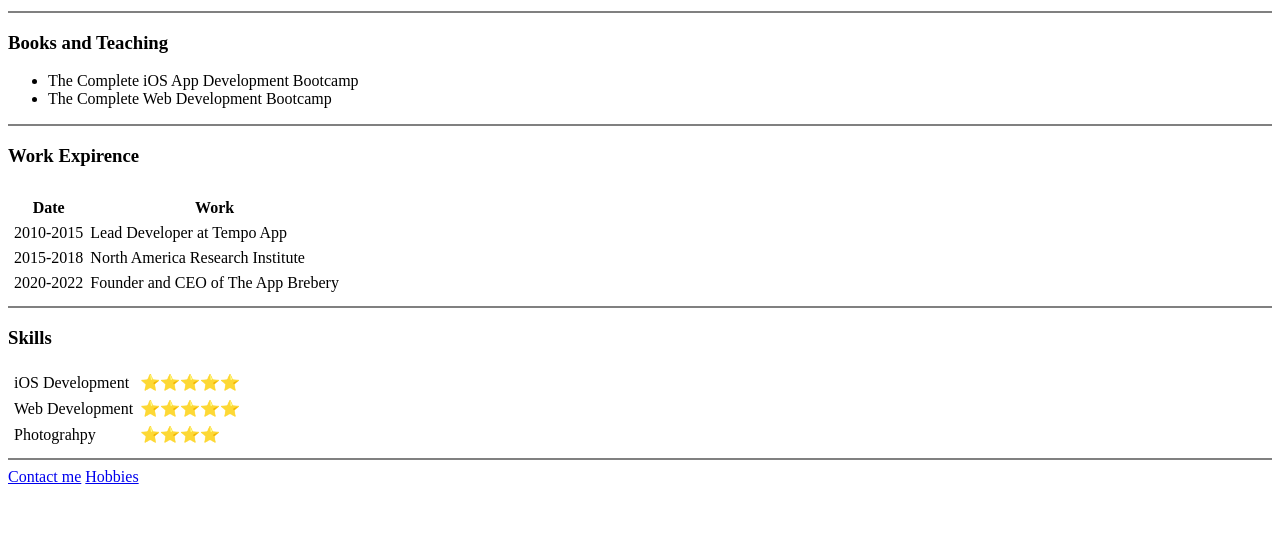
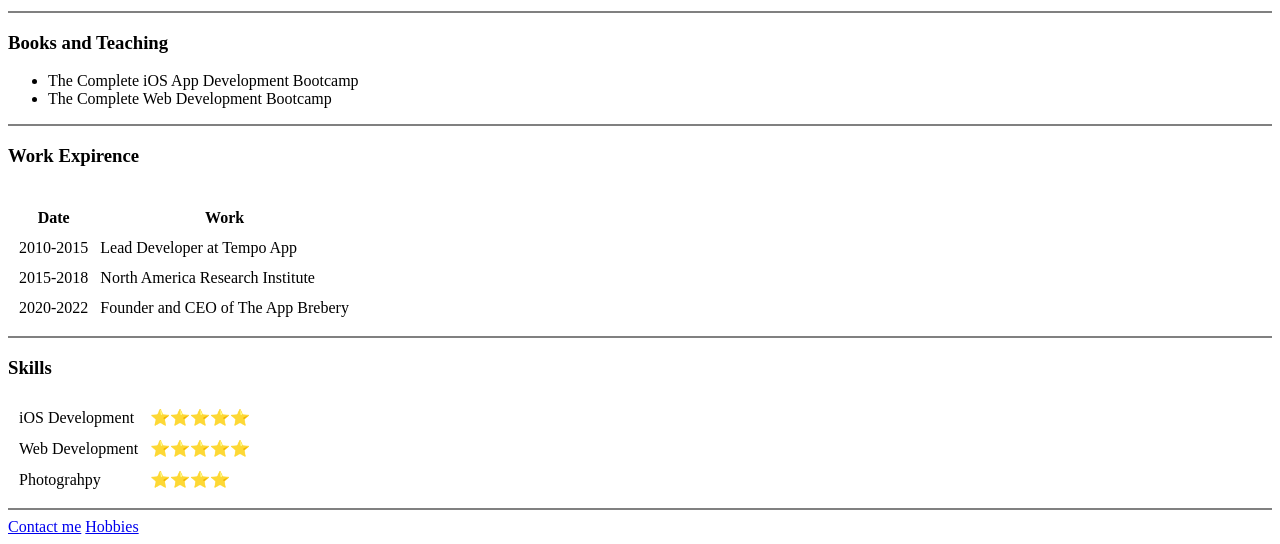
Before and after one commit to arthurchris111/tutorial-cv, a plain HTML site: page index.html in a window 1280 px wide. Shown: the part 351-895 px from the top of the page. Before the commit the page ends 845 px from the top, so only its background shows below. Drawn offline with Linux system fonts and the light colour scheme.

Commit message:
Update index.html

```diff
--- a/index.html
+++ b/index.html
@@ -25,7 +25,7 @@
 </ul>
 <hr noshade="0">
  <h3>Work Expirence</h3>
-  <table cellspacing="5">
+  <table cellspacing="10">
      <th>
         <tr>
            <th>Date</th>
@@ -49,7 +49,7 @@
   </table>
   <hr noshade="0">
   <h3>Skills</h3>
-  <table cellspacing="5">
+  <table cellspacing="10">
      <tr>
         <td>iOS Development</td>
          <td>⭐⭐⭐⭐⭐</td>
```
